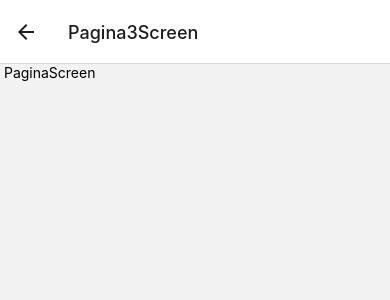
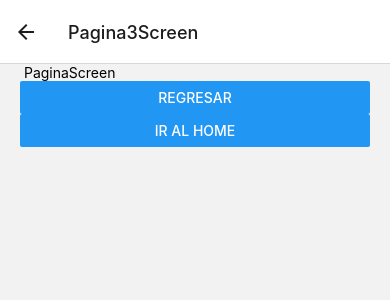
Before and after one commit to Jhondao/React-Native-Navigation, a React Native app: screen /Pagina3Screen in a window 390 px wide. Shown: the top 300 px of the page. Built offline with nearby package versions, Linux system fonts and the light colour scheme.

Commit message:
[ADD] Navegando entre pantallas

```diff
--- a/src/screens/Pagina1Screen.tsx
+++ b/src/screens/Pagina1Screen.tsx
@@ -1,10 +1,21 @@
 import React from 'react'
-import { Text, View } from 'react-native';
+import { Button, Text, View } from 'react-native';
+import { StackScreenProps } from '@react-navigation/stack';
+import { styles } from '../theme/appTheme';
 
-export const Pagina1Screen = () => {
+
+
+interface Props extends StackScreenProps<any, any>{};
+
+
+export const Pagina1Screen = ({ navigation }: Props) => {
   return (
-    <View>
+    <View style={ styles.globalMargin }>
         <Text> PaginaScreen  </Text>
+        <Button
+          title='Ir página 2'
+          onPress={() => navigation.navigate('Pagina2Screen')}
+        />
     </View>
   )
 }
--- a/src/screens/Pagina2Screen.tsx
+++ b/src/screens/Pagina2Screen.tsx
@@ -1,10 +1,23 @@
 import React from 'react'
-import { Text, View } from 'react-native';
+import { Text, View, Button } from 'react-native';
+import { styles } from '../theme/appTheme';
+import { useNavigation } from '@react-navigation/native';
 
 export const Pagina2Screen = () => {
+
+  const navigator = useNavigation<any>();
+
   return (
-    <View>
+    <View style={ styles.globalMargin }>
         <Text> PaginaScreen  </Text>
+
+        <Button
+          title='Ir página tres'
+          onPress={ () => navigator.navigate('Pagina3Screen') }
+        />
+
+
+
     </View>
   )
 }
--- a/src/screens/Pagina3Screen.tsx
+++ b/src/screens/Pagina3Screen.tsx
@@ -1,10 +1,24 @@
 import React from 'react'
-import { Text, View } from 'react-native';
+import { Text, View, Button } from 'react-native';
+import { StackScreenProps } from '@react-navigation/stack';
+import { styles } from '../theme/appTheme';
 
-export const Pagina3Screen = () => {
+interface Props extends StackScreenProps<any, any>{};
+
+export const Pagina3Screen = ({navigation}:Props) => {
   return (
-    <View>
+    <View style={styles.globalMargin}>
         <Text> PaginaScreen  </Text>
+
+        <Button
+          title='Regresar'
+          onPress={() => navigation.pop()}
+        />
+
+        <Button
+          title='Ir al home'
+          onPress={() => navigation.popToTop()}
+        />
     </View>
   )
 }
--- /dev/null
+++ b/src/theme/appTheme.tsx
@@ -0,0 +1,8 @@
+import { StyleSheet } from 'react-native';
+
+
+export const styles = StyleSheet.create({
+    globalMargin:{
+        marginHorizontal: 20
+    }
+});
```
